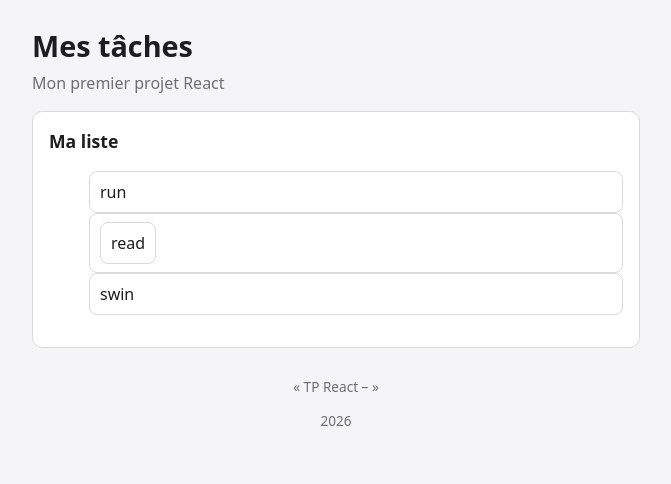
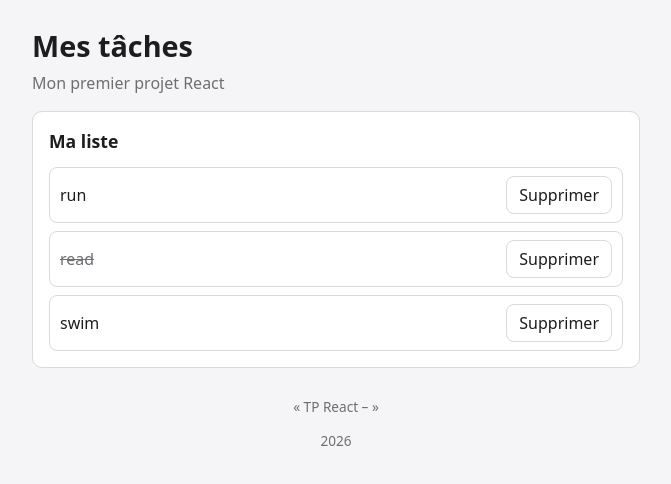
Before and after one commit to dohazilaoui005-ui/tp-react-taches, a React (Vite) app in the folder mes-taches/: page / in a window 1280 px wide. Shown: the top 484 px of the page, without its empty margins (304-975 px from the left). Built offline with nearby package versions, Linux system fonts and the light colour scheme.

Commit message:
Étape 1 : premiers composants

```diff
--- a/mes-taches/src/App.jsx
+++ b/mes-taches/src/App.jsx
@@ -1,6 +1,7 @@
 import Entete from './components/Entete.jsx'
 import ListeTaches from './components/ListeTaches.jsx'
 import Pied from './components/Pied.jsx'
+
 
 function App() {
   return (
--- a/mes-taches/src/components/ListeTaches.jsx
+++ b/mes-taches/src/components/ListeTaches.jsx
@@ -1,19 +1,27 @@
-function    ListeTaches() {
+
+import "../index.css";
+
+function ListeTaches() {
   return (
-    <ul className="liste-tache">
-    <li className="tache">
-    <span className="titre">run</span>
-    </li>
+    <ul className="liste-taches">
 
-    <li className="tache">
-    <span className="tache terminee">read</span>
-    </li>
+      <li className="tache">
+        <span className="titre">run</span>
+        <button>Supprimer</button>
+      </li>
 
-    <li className="tache">
-    <span className="titre">swin</span>
-    </li>
+      <li className="tache terminee">
+        <span className="titre">read</span>
+        <button>Supprimer</button>
+      </li>
+
+      <li className="tache">
+        <span className="titre">swim</span>
+        <button>Supprimer</button>
+      </li>
+
     </ul>
-  )
+  );
 }
 
-export default ListeTaches
+export default ListeTaches;
```
